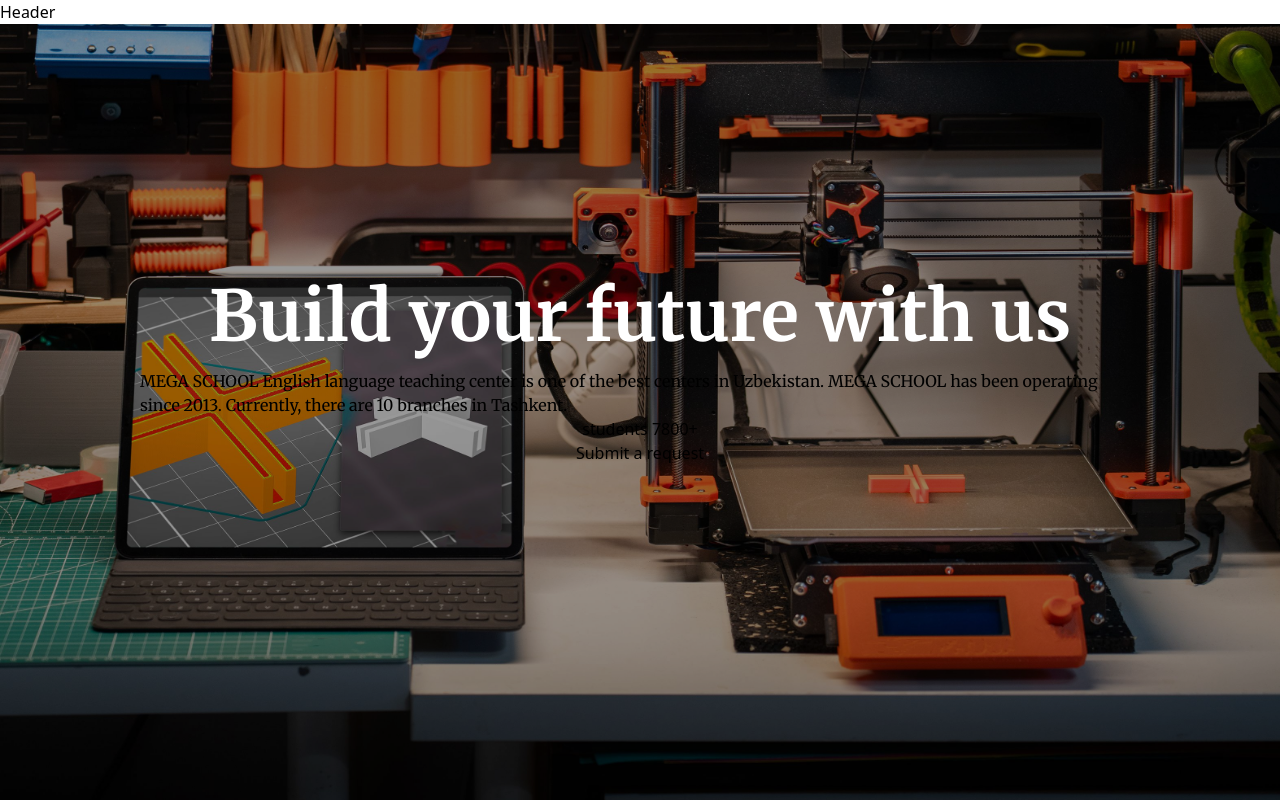
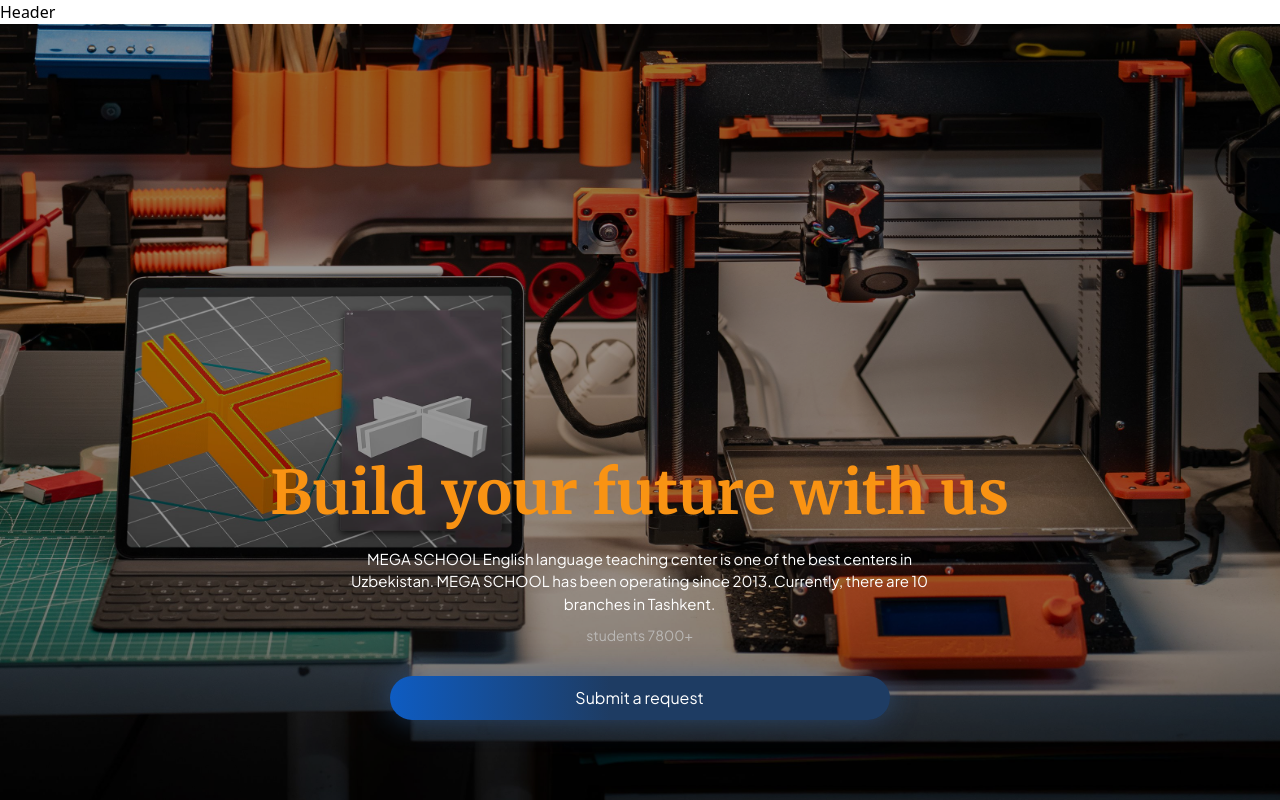
Before and after one commit to usershokhrukh/mega-school, a Next.js app: page / in a window 1280 px wide. Shown: the top 800 px of the page. Built offline with nearby package versions, Linux system fonts and the light colour scheme.

Commit message:
features/hero 80% completed

```diff
--- a/src/components/hero/hero.modules.scss
+++ b/src/components/hero/hero.modules.scss
@@ -1,4 +1,3 @@
-
 @use "@/style/utilities/_mixins.scss" as *;
 
 .hero {
@@ -25,22 +24,74 @@
   &__box {
     @include display();
     position: absolute;
-    top: 30%;
-    left: calc((100% - 1000px) / 2);
+    bottom:  calc((100% - 480px) / 2);
+    left: calc((100% - 820px) / 2);
     z-index: 2;
     flex-direction: column;
-    width: 1000px;
+    width: auto;
+    height: 480px;
+    border-radius: 50%;
+    padding: 40px;
+    gap: 10px;
+    animation-name: intro-box;
+    animation-duration: 1s;
+    animation-delay: 3s;
+    animation-fill-mode: forwards
   }
 
   &__title {
     @include merri();
-    font-size: 70px;
-    color: white;
+    font-size: 60px;
+    color: #f99313;
     font-weight: 600;
   }
 
   &__subtitle {
     @include plus();
-    font-family: "Merriweather";
+    text-align: center;
+    color: white;
+    font-size: 15px;
+    width: 100%;
+    max-width: 600px;
+  }
+
+  &__subtext {
+    @include plus();
+    color: rgba(197, 197, 197, 0.795);
+    font-size: 14px;
+  }
+
+  &__submit {
+    @include plus();
+    padding: 10px 20px;
+    border-radius: 8px;
+    background-color: #1e3c63;
+    color: white;
+    margin-top: 20px;
+    cursor: pointer;
+    outline: none;
+    box-shadow: 0px 0px 30px -1px #3168b17c;
+    width: 100%;
+    max-width: 500px;
+    border-radius: 50px;
+
+    background: #0e5cc2;
+    background: linear-gradient(
+      90deg,
+      rgba(14, 92, 194, 1) 0%,
+      rgba(30, 60, 99, 1) 44%
+    );
   }
 }
+
+
+
+@keyframes intro-box {
+  0%{
+    bottom:  calc((100% - 480px) / 2);
+    left: calc((100% - 820px) / 2);
+  }100% {
+    bottom: 0px;
+    left: calc((100% - 820px) / 2);
+  }
+}
```
